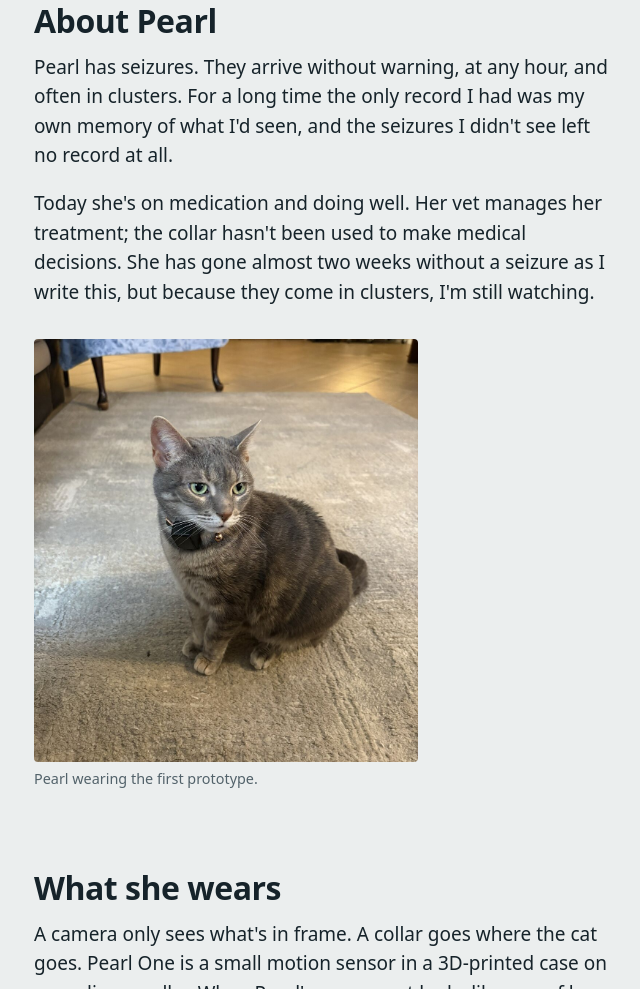
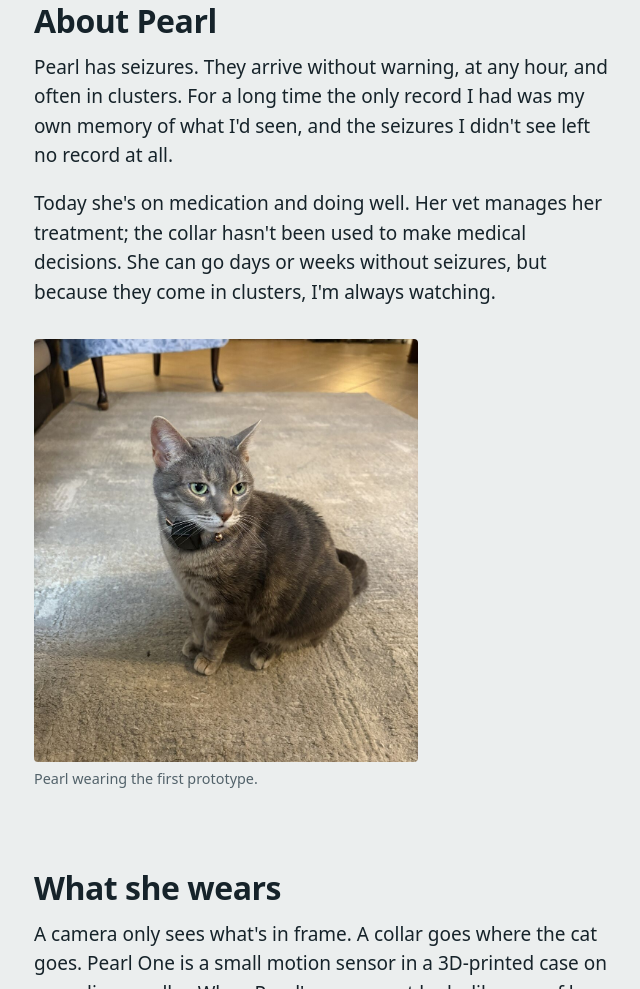
Before and after one commit to timothywilliampearce/pearlone-site, a plain HTML site: page index.html in a window 1280 px wide. Shown: the part 1112-2101 px from the top of the page, without its empty margins (46-686 px from the left). Drawn offline with Linux system fonts and the light colour scheme; a web font is replaced by a local one.

Commit message:
Replace dated seizure-free note with a timeless one
Co-Authored-By: Claude Opus 5.5 <noreply@anthropic.com>
Claude-Session: https://claude.ai/code/session_01WmoNif3YbPWbczcq7QX62n

```diff
--- a/index.html
+++ b/index.html
@@ -53,7 +53,7 @@
     <div class="col">
       <h2 id="pearl-title">About Pearl</h2>
       <p>Pearl has seizures. They arrive without warning, at any hour, and often in clusters. For a long time the only record I had was my own memory of what I'd seen, and the seizures I didn't see left no record at all.</p>
-      <p>Today she's on medication and doing well. Her vet manages her treatment; the collar hasn't been used to make medical decisions. She has gone almost two weeks without a seizure as I write this, but because they come in clusters, I'm still watching.</p>
+      <p>Today she's on medication and doing well. Her vet manages her treatment; the collar hasn't been used to make medical decisions. She can go days or weeks without seizures, but because they come in clusters, I'm always watching.</p>
     </div>
     <figure class="photo photo-portrait">
       <img src="media/pearl-portrait.jpg" width="1050" height="1155" loading="lazy" alt="Pearl, a grey tabby, sitting on a rug and looking straight at the camera, wearing the first prototype collar">
```
